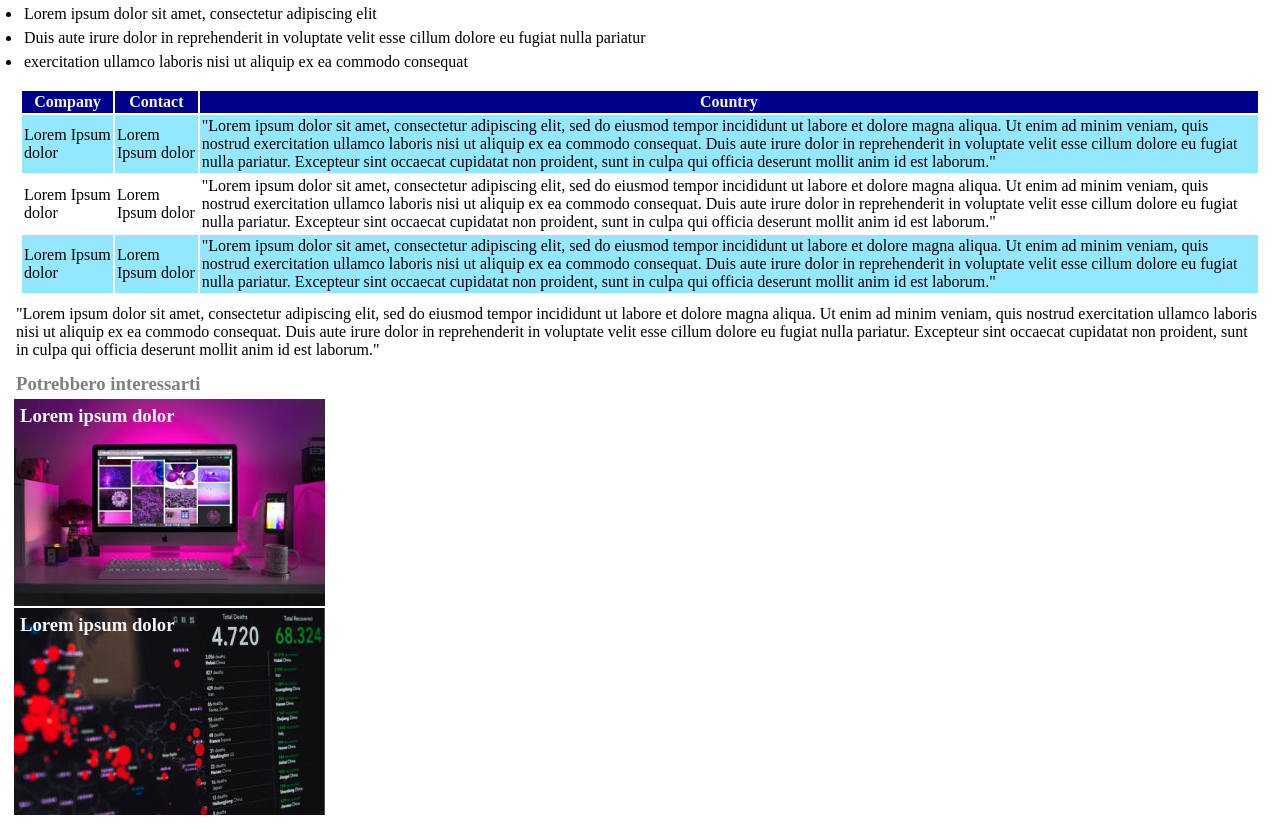
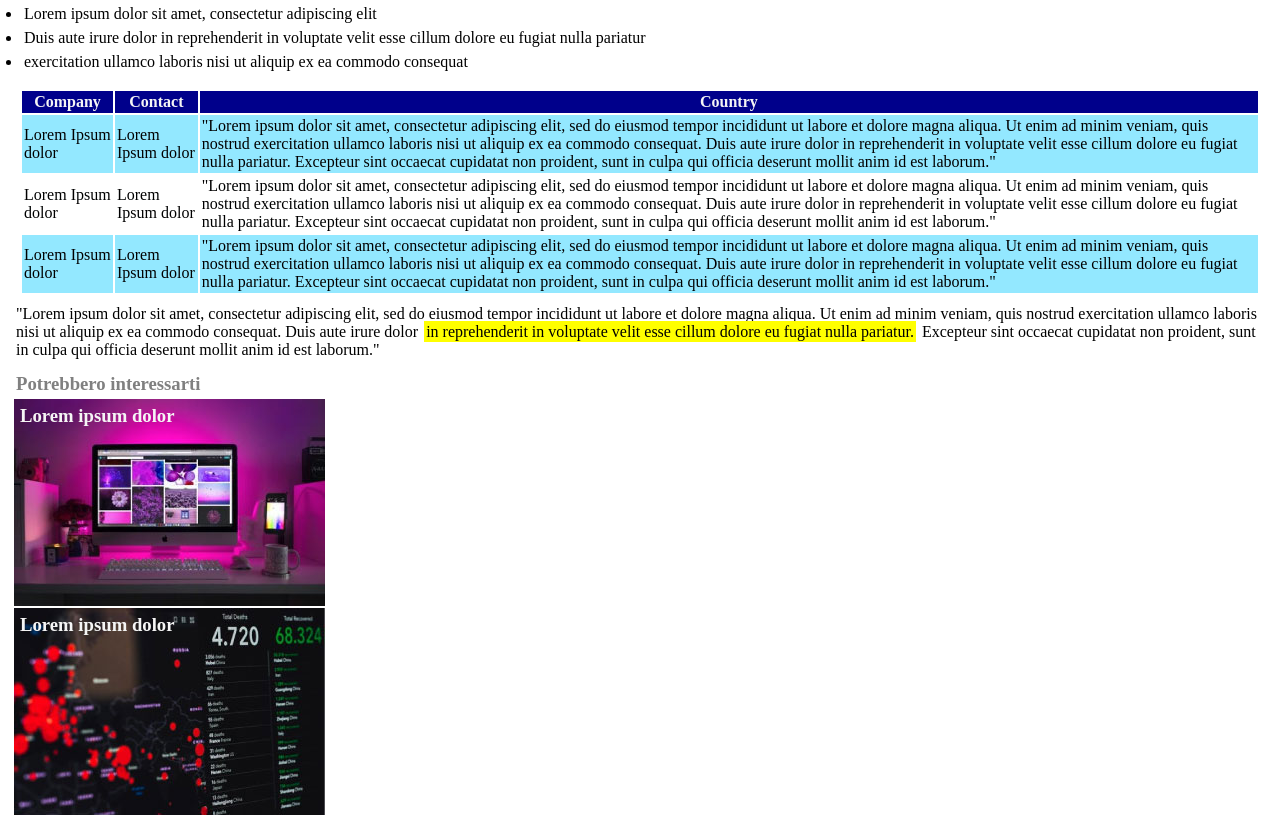
Before and after one commit to silviosalza/html-css-booleaner, a plain HTML site: page index.html in a window 1280 px wide. Shown: the part 702-1531 px from the top of the page. Drawn offline with Linux system fonts and the light colour scheme.

Commit message:
yellow text correction

```diff
--- a/index.html
+++ b/index.html
@@ -75,7 +75,7 @@
             <!-- last paragraph section -->
 
             <p>
-                "Lorem ipsum dolor sit amet, consectetur adipiscing elit, sed do eiusmod tempor incididunt ut labore et dolore magna aliqua. Ut enim ad minim veniam, quis nostrud exercitation ullamco laboris nisi ut aliquip ex ea commodo consequat. Duis aute irure dolor in reprehenderit in voluptate velit esse cillum dolore eu fugiat nulla pariatur. Excepteur sint occaecat cupidatat non proident, sunt in culpa qui officia deserunt mollit anim id est laborum."
+                "Lorem ipsum dolor sit amet, consectetur adipiscing elit, sed do eiusmod tempor incididunt ut labore et dolore magna aliqua. Ut enim ad minim veniam, quis nostrud exercitation ullamco laboris nisi ut aliquip ex ea commodo consequat. Duis aute irure dolor <span class="yellowtext"> in reprehenderit in voluptate velit esse cillum dolore eu fugiat nulla pariatur.</span> Excepteur sint occaecat cupidatat non proident, sunt in culpa qui officia deserunt mollit anim id est laborum."
             </p>
     </main>
 
```
